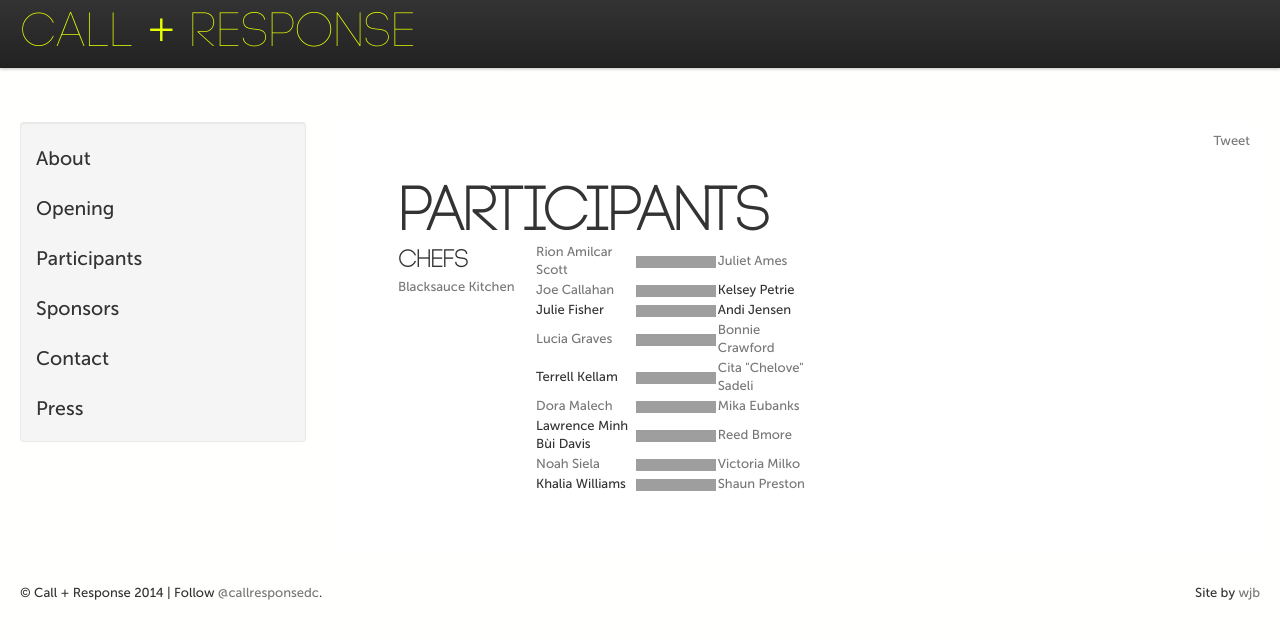
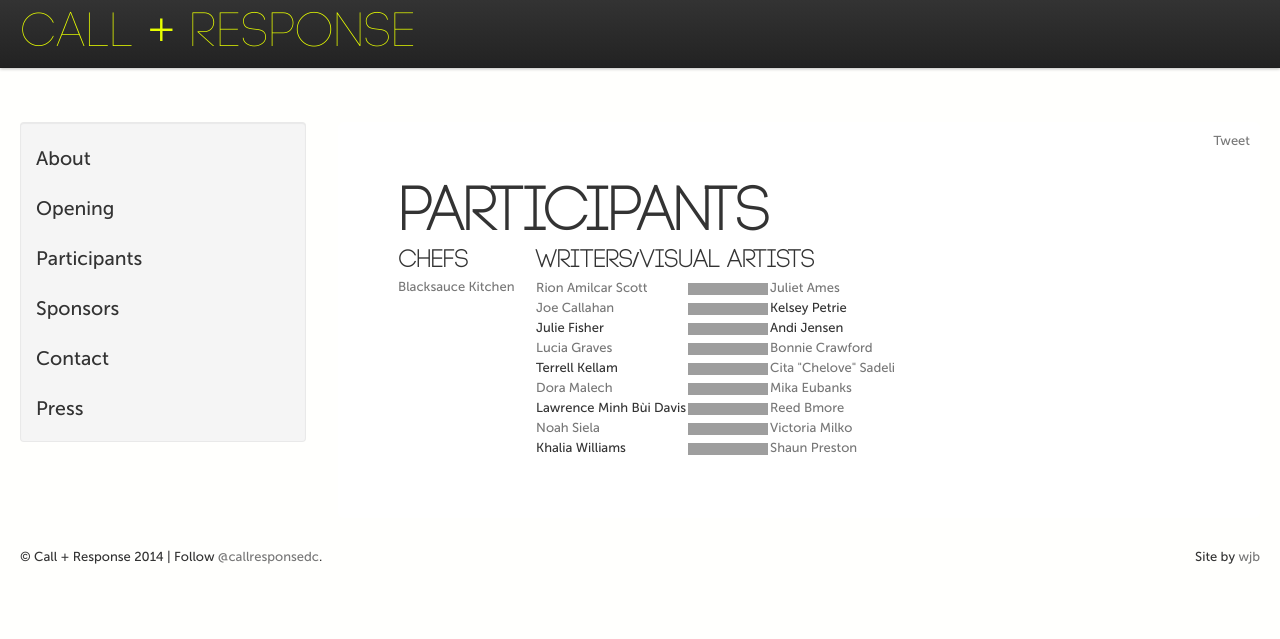
Before and after one commit to callandresponsedc/callandresponsedc, a Jekyll site: the page built from participants/index.html, in a window 1280 px wide, cut to the strip 0-639 px from the top of the page. Built offline with Jekyll 4.4.1, drawn with Linux system fonts in a browser that asks for light colours; Markdown is read by kramdown in place of the engine named in the settings; comment, search, counter and statistics services are not loaded; grey boxes are pictures that could not be loaded.

Commit message:
Update index.html

```diff
--- a/participants/index.html
+++ b/participants/index.html
@@ -15,8 +15,9 @@ title: Participants
     <h2>Chefs</h2>
     <a href="http://www.blacksaucekitchen.com/">Blacksauce Kitchen</a>
   </div>
-  <div class="span20 pull-right" id="writers/visual artists">
-<table style="width:75%">
+  <div class="span20 pull-right" id="Writers/Visual Artists">
+<h2>Writers/Visual Artists</h2>
+<table style="width:100%">
   <tr>
     <td><a href="https://twitter.com/ReeAmilcarScott">Rion Amilcar Scott</a> </td>
     <td><img src="http://hobbytohot.com/wp-content/uploads/2013/11/DOODLES_arrow_3.png" style="width:80px;height:12px"></td>
```
